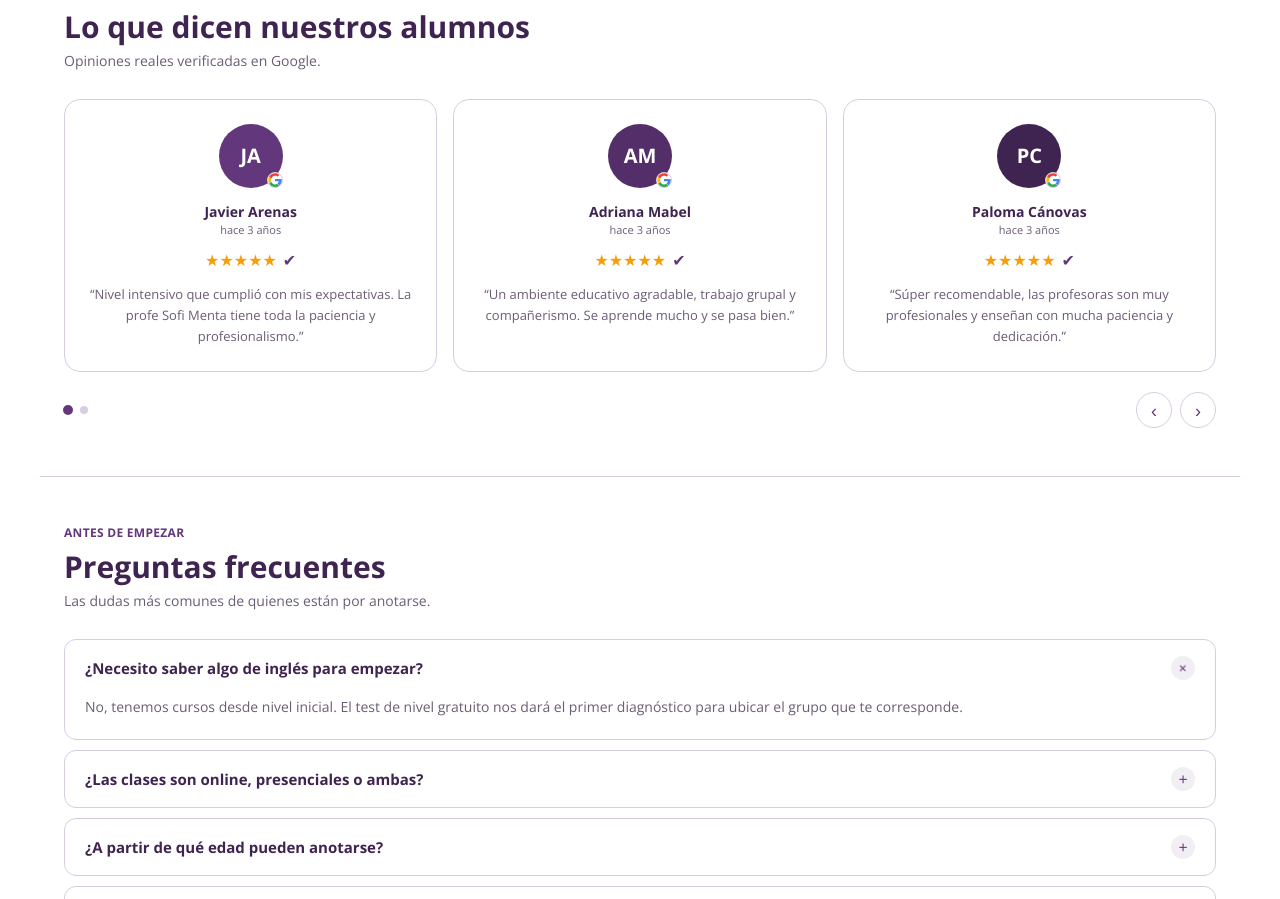
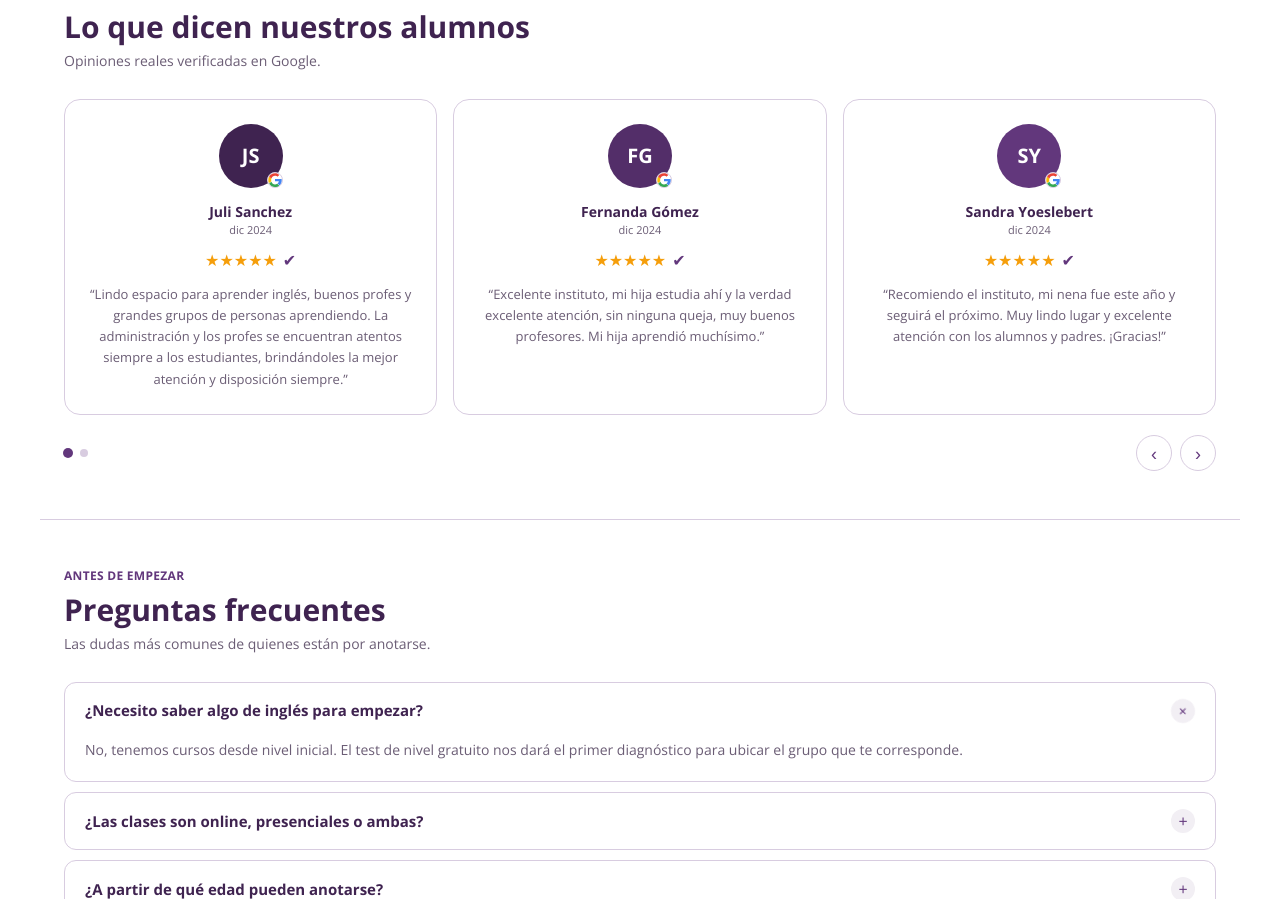
Before and after one commit to Pato1531/landing-next-english-institute, a Next.js app: page / in a window 1280 px wide. Shown: the part 4006-4905 px from the top of the page. Built offline with nearby package versions, Linux system fonts and the light colour scheme; no server answers.

Commit message:
Update testimonios.ts

```diff
--- a/src/data/testimonios.ts
+++ b/src/data/testimonios.ts
@@ -7,49 +7,43 @@ export type Testimonio = {
 };
 
 /**
- * Reviews reales de Google — se mantienen exactamente las presentes en el HTML original.
+ * Reviews reales de Google Maps — Next English Institute Ezeiza Sur / La Unión.
+ * Última actualización: junio 2026.
  */
 export const testimonios: Testimonio[] = [
   {
-    initials: 'JA',
-    avatarClass: 'av-b',
-    name: 'Javier Arenas',
-    date: 'hace 3 años',
-    text: 'Nivel intensivo que cumplió con mis expectativas. La profe Sofi Menta tiene toda la paciencia y profesionalismo.',
+    initials: 'JS',
+    avatarClass: 'av-p',
+    name: 'Juli Sanchez',
+    date: 'dic 2024',
+    text: 'Lindo espacio para aprender inglés, buenos profes y grandes grupos de personas aprendiendo. La administración y los profes se encuentran atentos siempre a los estudiantes, brindándoles la mejor atención y disposición siempre.',
   },
   {
-    initials: 'AM',
+    initials: 'FG',
     avatarClass: 'av-g',
-    name: 'Adriana Mabel',
-    date: 'hace 3 años',
-    text: 'Un ambiente educativo agradable, trabajo grupal y compañerismo. Se aprende mucho y se pasa bien.',
+    name: 'Fernanda Gómez',
+    date: 'dic 2024',
+    text: 'Excelente instituto, mi hija estudia ahí y la verdad excelente atención, sin ninguna queja, muy buenos profesores. Mi hija aprendió muchísimo.',
   },
   {
-    initials: 'PC',
-    avatarClass: 'av-p',
-    name: 'Paloma Cánovas',
-    date: 'hace 3 años',
-    text: 'Súper recomendable, las profesoras son muy profesionales y enseñan con mucha paciencia y dedicación.',
+    initials: 'SY',
+    avatarClass: 'av-b',
+    name: 'Sandra Yoeslebert',
+    date: 'dic 2024',
+    text: 'Recomiendo el instituto, mi nena fue este año y seguirá el próximo. Muy lindo lugar y excelente atención con los alumnos y padres. ¡Gracias!',
   },
   {
-    initials: 'ML',
+    initials: 'AZ',
     avatarClass: 'av-r',
-    name: 'Marcos L.',
-    date: 'hace 1 año',
-    text: 'Empecé sin saber nada y en un año ya puedo mantener conversaciones. Grupos reducidos y método muy efectivo.',
+    name: 'Alvaro J. Zamo',
+    date: 'hace 4 días',
+    text: 'Buena gente. Buenos profesores.',
   },
   {
-    initials: 'LG',
-    avatarClass: 'av-b',
-    name: 'Laura G.',
-    date: 'hace 8 meses',
-    text: 'Hice inglés para viajar y fue increíble. En dos meses tenía el vocabulario y confianza para hablar en el exterior.',
-  },
-  {
-    initials: 'RP',
+    initials: 'CS',
     avatarClass: 'av-g',
-    name: 'Roberto P.',
-    date: 'hace 5 meses',
-    text: 'Excelente instituto, muy buen clima de trabajo y profes comprometidos. Ya anoté a mi hija también.',
+    name: 'Cecilia Gabriela Silva',
+    date: 'dic 2023',
+    text: 'Hermoso lugar, y súper atentos con los chicos.',
   },
 ];
```
